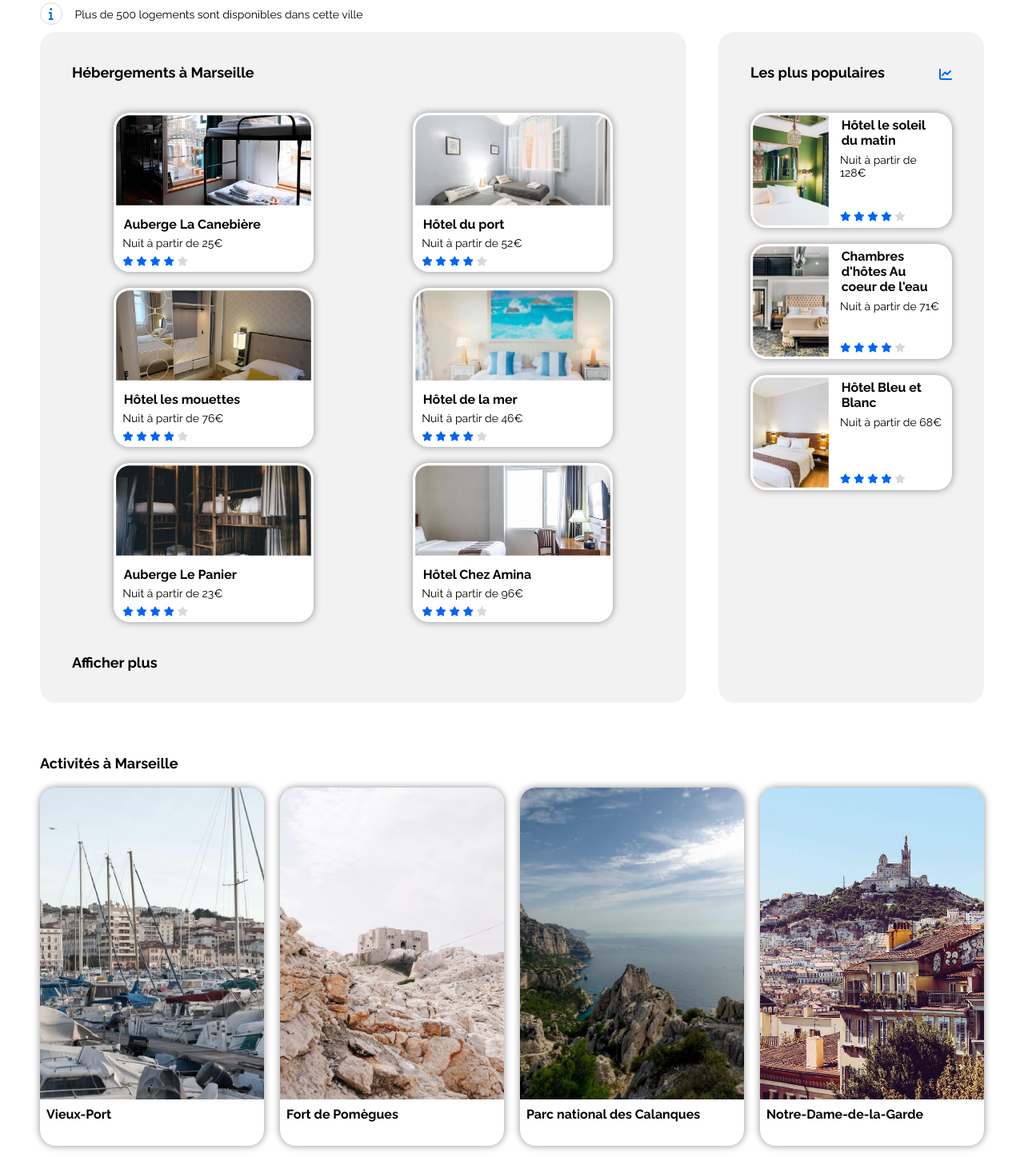
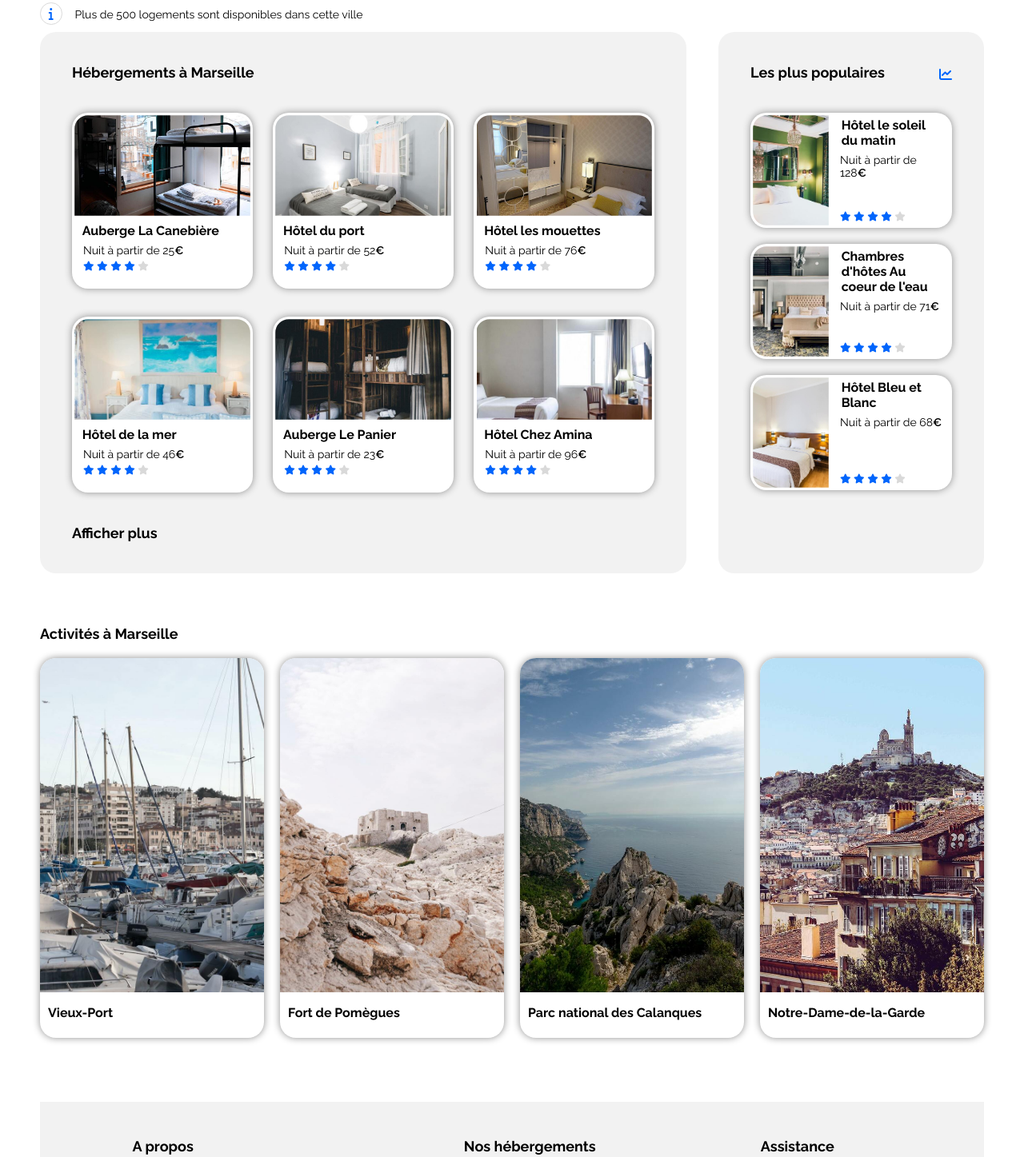
Before and after one commit to anthonyruvoen/booki, a plain HTML site: page index.html in a window 1280 px wide. Shown: the part 377-1824 px from the top of the page at 80% size. Drawn offline with Linux system fonts and the light colour scheme; files that its build step writes are made by us from their sources.

Commit message:
corrections finales

```diff
--- a/CSS/style.css
+++ b/CSS/style.css
@@ -167,31 +167,50 @@ nav {
 
 /* HERBERGEMENTS */
 
+.location-list-col1,
+.location-list-col2,
+.location-list-col3
+ {
+  display: flex;
+  flex-direction: column;
+  flex-basis: 31%;
+  justify-content: space-between;
+}
 .location-list {
   display: flex;
   flex-direction: row;
-  justify-content: space-around;
   flex-wrap: wrap;
-  gap: 20px;
-  height: auto;
+  justify-content: space-between;
+  height: 475px;
 }
 .location-card {
+  display: flex;
   box-shadow: 0 0 10px #8f8f8f;
   background-color: #FFFFFF;
   border-radius: 20px;
-  height: 199px;
-  min-width: 250px;
+  width: 100%;
+  height: 220px;
+  flex-direction: column;
 }
 .location-card:hover,
 .popular-card:hover {
   transform: scale(1.02);
 }
+.location-card-img {
+  height: 60%;
+}
+.location-card-desc-star {
+  height: 40%;
+}
 .location-card img {
   border-radius: 20px 20px 0 0;
-  height: 60%;
+  height: 100%;
   width: 100%;
   object-fit: cover;
   padding: 0.2em;
+}
+.location-card p {
+  margin : 0;
 }
 #afficher {
   display: flex;
@@ -210,6 +229,7 @@ nav {
 }
 .popular-title i {
   padding-top: 5px;
+  margin-left: 5px;
   color: #0065fc;
 }
 .popular-list {
@@ -262,6 +282,8 @@ nav {
   border-radius: 20px;
   height: 100%;
   max-width: 302px;
+  display: flex;
+  flex-direction: column;
 }
 .activities-card:hover {
   transform: scale(1.02);
@@ -269,14 +291,22 @@ nav {
 .activities-card img {
   border-radius: 20px 20px 0 0;
   object-fit: cover;
-  height: 87%;
+  height: 100%;
   width: 100%;
 }
-.activities-card h3 {
-  margin: auto;
-  padding: 5px 0 0 8px;
+#activities-card-img {
+  height: 88%;
 }
+#activities-card-title {
+  height: 12%;
+  margin-left: 10px;
+}
+@media (min-width: 992px) and (max-width: 1110px) {
 
+  #activities-card-title h3 {
+    font-size: 14px;
+  }
+}
 /* FOOTER */
 
 .footer-list {
@@ -301,9 +331,11 @@ nav {
 
 /* TAILLES ET COULEURS */
 
-
+.location-card p {
+  padding-left: 0.8em;
+  margin: 0.2em;
+}
 .location-card h3,
-.location-card p,
 .popular-card h3,
 .popular-card p {
   margin: 0.4em;
@@ -320,6 +352,9 @@ nav {
 .grey {
   color:#D9D9D9;
 }
+p strong {
+  font-weight: 600;
+}
 
 /* AUTRES MEDIAS */
 
@@ -328,6 +363,9 @@ nav {
 @media (min-width: 768px) and (max-width: 991px) {
   .filtres {
     font-size: 14px;
+  }
+  .filtres i {
+    padding-right: 0.2em;
   }
   .hosting {
     flex-direction: column;
@@ -341,8 +379,15 @@ nav {
   .popular-card {
     max-width: 250px;
   }
-  .activities-card h3 {
-    font-size: 11px;
+  #activities-card-img {
+    height: 85%;
+  }
+  #activities-card-title h3 {
+    height: 15%;
+    margin-left: 5px;
+    margin-right: 5px;
+    margin-top: 8px;
+    font-size: 12px;
   }
 }
 
@@ -430,6 +475,7 @@ nav {
   }
   .hosting {
     flex-direction: column-reverse;
+    margin-bottom: 930px;
   }
   .hosting .location {
     background-color:#FFFFFF;
@@ -445,12 +491,21 @@ nav {
   .location-list {
     flex-basis: 100%;
     flex-direction: column;
+    flex-wrap: nowrap;
+    gap: 15px;
+  }
+  .location-list-col1,
+  .location-list-col2,
+  .location-list-col3 {
+    gap: 15px;
   }
   .location-card img {
-    height: 100px;
+    height: 130px;
   }
   .popular-card {
     max-width: 100%;
+  }
+  .activities {
   }
   .activities h2 {
     width: 120px;
@@ -465,7 +520,7 @@ nav {
     max-height: 200px;
   }
   .activities-card h3 {
-    margin-bottom: 10px;
+    margin-bottom: 18px;
   }
   .footer-list {
     flex-direction: column;
--- a/index.html
+++ b/index.html
@@ -6,7 +6,7 @@
    <meta name="viewport" content="width=device-width, initial-scale=1.0">
    <title>Booki</title>
    <script src="https://kit.fontawesome.com/b5c8027d81.js" crossorigin="anonymous"></script>
-   <link rel="stylesheet" href="style.css">
+   <link rel="stylesheet" href="CSS/style.css">
 </head>
 <body>
    <header>
@@ -54,10 +54,12 @@
          <div class="location">
          <h2>Hébergements à Marseille</h2>
             <div class="location-list">
+               <div class="location-list-col1">
                <a href="#"><article class="location-card">
-                  <img src="Images/hebergements/4_small/marcus-loke-WQJvWU_HZFo-unsplash.jpg" alt="Auberge la canebière">
+                  <div class="location-card-img"><img src="Images/hebergements/4_small/marcus-loke-WQJvWU_HZFo-unsplash.jpg" alt="Auberge la canebière"></div>
+                  <div class="location-card-desc-star">
                   <h3><strong>Auberge La Canebière</strong></h3>
-                  <p>Nuit à partir de 25€</p>
+                  <p>Nuit à partir de 25<strong>€</strong></p>
                   <p class="stars">
                      <i class="fa-solid fa-star blue"></i>
                      <i class="fa-solid fa-star blue"></i>
@@ -65,12 +67,14 @@
                      <i class="fa-solid fa-star blue"></i>
                      <i class="fa-solid fa-star grey"></i>
                   </p>
+                  </div>
                </article>
                </a>
                <a href="#"><article class="location-card">
-                  <img src="Images/hebergements/4_small/fred-kleber-gTbaxaVLvsg-unsplash.jpg" alt="Hôtel du port">
-                  <h3><strong>Hôtel du port</strong></h3>
-                  <p>Nuit à partir de 52€</p>
+                  <div class="location-card-img"><img src="Images/hebergements/4_small/annie-spratt-Eg1qcIitAuA-unsplash.jpg" alt="Hôtel de la mer"></div>
+                  <div class="location-card-desc-star">
+                  <h3><strong>Hôtel de la mer</strong></h3>
+                  <p>Nuit à partir de 46<strong>€</strong></p>
                   <p class="stars">
                      <i class="fa-solid fa-star blue"></i>
                      <i class="fa-solid fa-star blue"></i>
@@ -78,12 +82,16 @@
                      <i class="fa-solid fa-star blue"></i>
                      <i class="fa-solid fa-star grey"></i>
                   </p>
+               </div>
                </article>
                </a>
+               </div>
+               <div class="location-list-col2">
                   <a href="#"><article class="location-card">
-                  <img src="Images/hebergements/4_small/reisetopia-B8WIgxA_PFU-unsplash.jpg" alt="les mouettes">
-                  <h3><strong>Hôtel les mouettes</strong></h3>
-                  <p>Nuit à partir de 76€</p>
+                     <div class="location-card-img"><img src="Images/hebergements/4_small/fred-kleber-gTbaxaVLvsg-unsplash.jpg" alt="Hôtel du port"></div>
+                     <div class="location-card-desc-star">
+                     <h3><strong>Hôtel du port</strong></h3>
+                     <p>Nuit à partir de 52<strong>€</strong></p>
                      <p class="stars">
                         <i class="fa-solid fa-star blue"></i>
                         <i class="fa-solid fa-star blue"></i>
@@ -91,12 +99,14 @@
                         <i class="fa-solid fa-star blue"></i>
                         <i class="fa-solid fa-star grey"></i>
                      </p>
+                  </div>
                   </article>
                   </a>
                   <a href="#"><article class="location-card">
-                  <img src="Images/hebergements/4_small/annie-spratt-Eg1qcIitAuA-unsplash.jpg" alt="Hôtel de la mer">
-                  <h3><strong>Hôtel de la mer</strong></h3>
-                  <p>Nuit à partir de 46€</p>
+                     <div class="location-card-img"><img src="Images/hebergements/4_small/nicate-lee-kT-ZyaiwBe0-unsplash.jpg" alt="Auberge Le Panier"></div>
+                     <div class="location-card-desc-star">
+                     <h3><strong>Auberge Le Panier</strong></h3>
+                     <p>Nuit à partir de 23<strong>€</strong></p>
                      <p class="stars">
                         <i class="fa-solid fa-star blue"></i>
                         <i class="fa-solid fa-star blue"></i>
@@ -104,12 +114,16 @@
                         <i class="fa-solid fa-star blue"></i>
                         <i class="fa-solid fa-star grey"></i>
                      </p>
+                  </div>
                   </article>
                   </a>
+               </div>
+               <div class="location-list-col3">
                   <a href="#"><article class="location-card">
-                  <img src="Images/hebergements/4_small/nicate-lee-kT-ZyaiwBe0-unsplash.jpg" alt="Auberge Le Panier">
-                  <h3><strong>Auberge Le Panier</strong></h3>
-                  <p>Nuit à partir de 23€</p>
+                     <div class="location-card-img"><img src="Images/hebergements/4_small/reisetopia-B8WIgxA_PFU-unsplash.jpg" alt="les mouettes"></div>
+                     <div class="location-card-desc-star">
+                     <h3><strong>Hôtel les mouettes</strong></h3>
+                     <p>Nuit à partir de 76<strong>€</strong></p>
                      <p class="stars">
                         <i class="fa-solid fa-star blue"></i>
                         <i class="fa-solid fa-star blue"></i>
@@ -117,12 +131,14 @@
                         <i class="fa-solid fa-star blue"></i>
                         <i class="fa-solid fa-star grey"></i>
                      </p>
+                  </div>
                   </article>
                   </a>
                <a href="#"><article class="location-card">
-                  <img src="Images/hebergements/4_small/febrian-zakaria-M6S1WvfW68A-unsplash.jpg" alt="Hôtel Chez Amina">
+                  <div class="location-card-img"><img src="Images/hebergements/4_small/febrian-zakaria-M6S1WvfW68A-unsplash.jpg" alt="Hôtel Chez Amina"></div>
+                  <div class="location-card-desc-star">
                   <h3><strong>Hôtel Chez Amina</strong></h3>
-                  <p>Nuit à partir de 96€</p>
+                  <p>Nuit à partir de 96<strong>€</strong></p>
                   <p class="stars">
                      <i class="fa-solid fa-star blue"></i>
                      <i class="fa-solid fa-star blue"></i>
@@ -130,8 +146,10 @@
                      <i class="fa-solid fa-star blue"></i>
                      <i class="fa-solid fa-star grey"></i>
                   </p>
+                  </div>
                </article>
                </a>
+               </div>
             </div>
             <a href="#" id="afficher">Afficher plus</a>
          </div>
@@ -145,7 +163,7 @@
                   <div class="popular-card-desc-stars">
                      <div class="popular-card-desc">
                         <h3><strong>Hôtel le soleil du matin</strong></h3>
-                        <p>Nuit à partir de 128€</p>
+                        <p>Nuit à partir de 128<strong>€</strong></p>
                      </div>
                      <div class="popular-card-stars">
                         <p class="stars">
@@ -164,7 +182,7 @@
                   <div class="popular-card-desc-stars">
                      <div class="popular-card-desc">
                         <h3><strong>Chambres d'hôtes Au coeur de l'eau</strong></h3>
-                        <p>Nuit à partir de 71€</p>
+                        <p>Nuit à partir de 71<strong>€</strong></p>
                      </div>
                      <div class="popular-card-stars">
                         <p class="stars">
@@ -183,7 +201,7 @@
                   <div class="popular-card-desc-stars">
                      <div class="popular-card-desc">
                         <h3><strong>Hôtel Bleu et Blanc</strong></h3>
-                        <p>Nuit à partir de 68€</p>
+                        <p>Nuit à partir de 68<strong>€</strong></p>
                      </div>
                      <div class="popular-card-stars">
                         <p class="stars">
@@ -201,27 +219,27 @@
          </div>
       </section>
       <!-- LISTE DES ACTIVITES -->
-      <section class="activities" id="activities">
+      <section class="activities">
       <h2>Activités à Marseille</h2>
          <div class="activities-list">
             <a href="#"><article class="activities-card">
-               <img src="Images/activites/3_medium/reno-laithienne-QUgJhdY5Fyk-unsplash.jpg" alt="Vieux port">
-               <h3><strong>Vieux-Port</strong></h3>
+               <div id="activities-card-img"><img src="Images/activites/3_medium/reno-laithienne-QUgJhdY5Fyk-unsplash.jpg" alt="Vieux port"></div>
+               <div id="activities-card-title"><h3><strong>Vieux-Port</strong></h3></div>
             </article>
             </a>
             <a href="#"><article class="activities-card">
-               <img src="Images/activites/3_medium/paul-hermann-QFTrLdQIRhI-unsplash.jpg" alt="Fort de Pomègues">
-               <h3><strong>Fort de Pomègues</strong></h3>
+               <div id="activities-card-img"><img src="Images/activites/3_medium/paul-hermann-QFTrLdQIRhI-unsplash.jpg" alt="Fort de Pomègues"></div>
+               <div id="activities-card-title"><h3><strong>Fort de Pomègues</strong></h3>
             </article>
             </a>
             <a href="#"><article class="activities-card">
-               <img src="Images/activites/3_medium/kilyan-sockalingum-NR8-cBCN3aI-unsplash.jpg" alt="Parc national des Calanques">
-               <h3><strong>Parc national des Calanques</strong></h3>
+               <div id="activities-card-img"><img src="Images/activites/3_medium/kilyan-sockalingum-NR8-cBCN3aI-unsplash.jpg" alt="Parc national des Calanques"></div>
+               <div id="activities-card-title"><h3><strong>Parc national des Calanques</strong></h3>
             </article>
             </a>
             <a href="#"><article class="activities-card">
-               <img src="Images/activites/3_medium/florian-wehde-xW9e8gdotxI-unsplash.jpg" alt="Notre-Dame-de-la-Garde">
-               <h3><strong>Notre-Dame-de-la-Garde</strong></h3>
+               <div id="activities-card-img"><img src="Images/activites/3_medium/florian-wehde-xW9e8gdotxI-unsplash.jpg" alt="Notre-Dame-de-la-Garde"></div>
+               <div id="activities-card-title"><h3><strong>Notre-Dame-de-la-Garde</strong></h3>
             </article>
             </a>
          </div>
```
Lines whose indentation alone changed are shown as unchanged.
